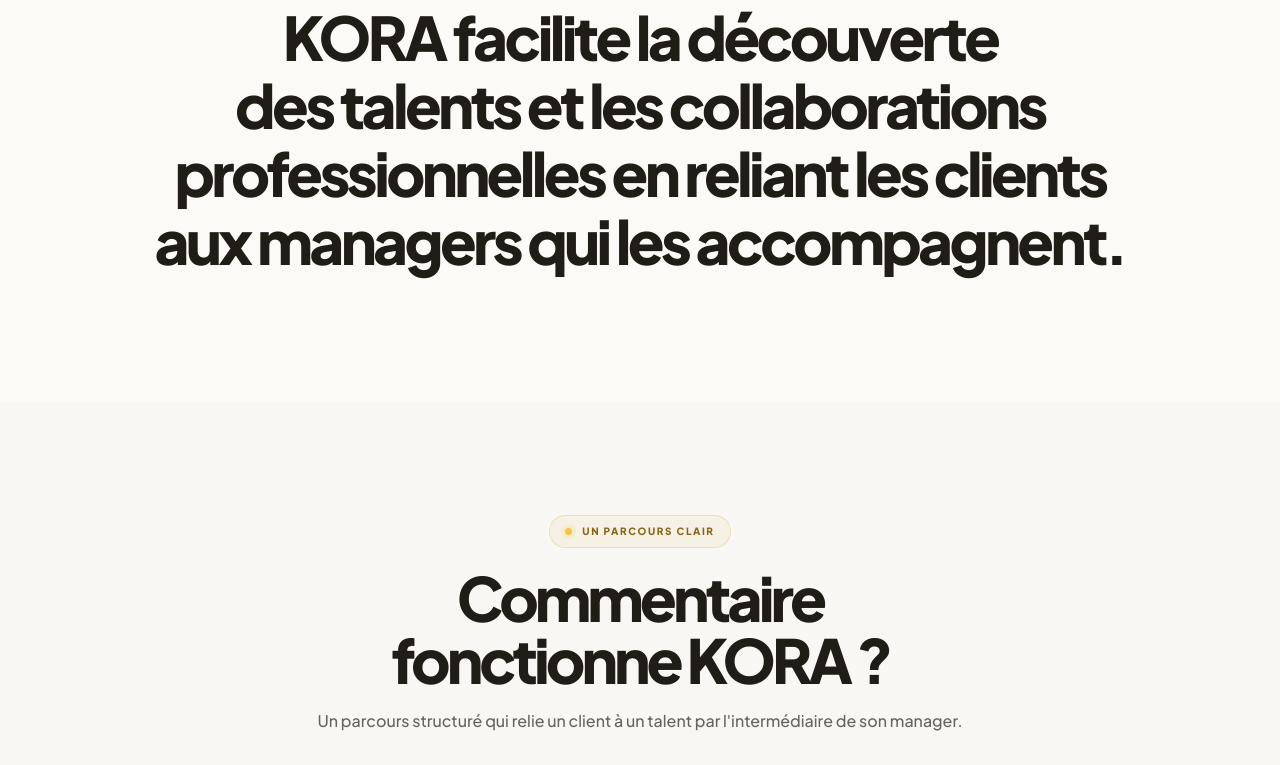
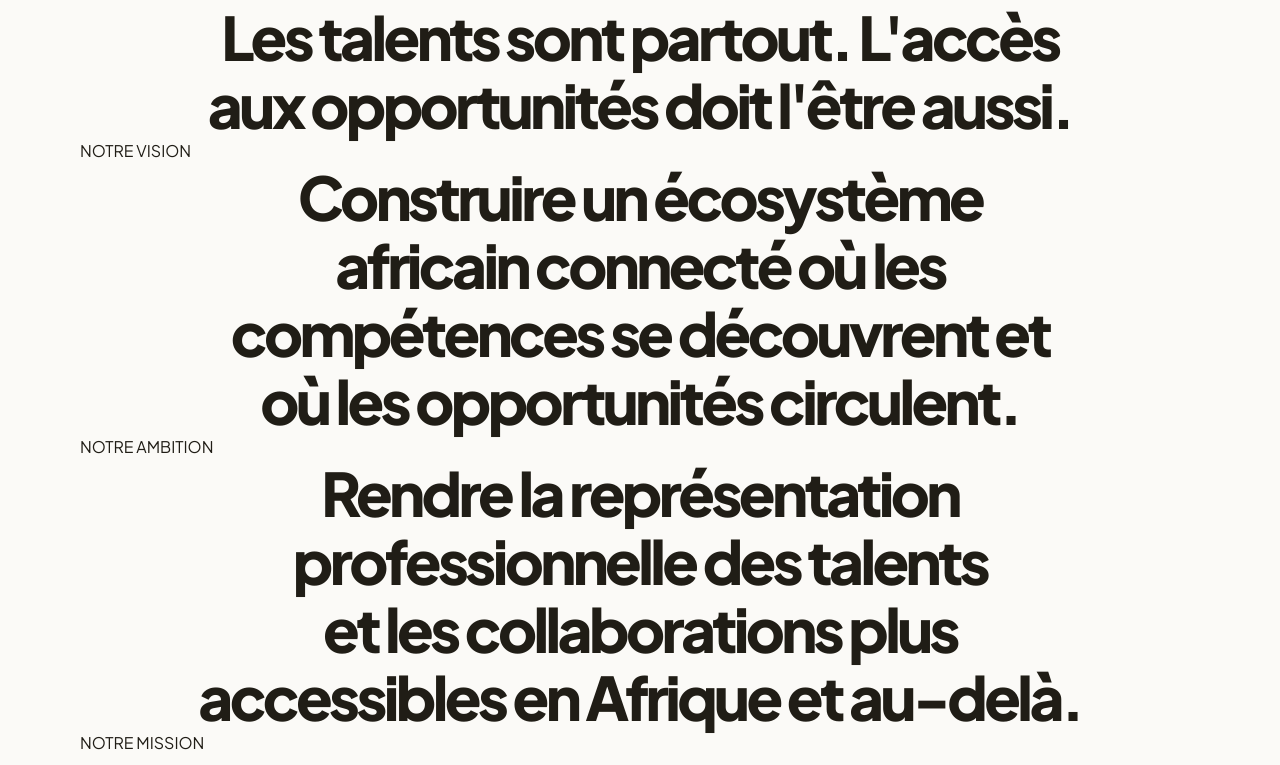
Before and after one commit to elviskienou0-cloud/Kora, a React (Vite) app: page / in a window 1280 px wide. Shown: the part 1340-2105 px from the top of the page. Built offline with nearby package versions, Linux system fonts and the light colour scheme; no server answers; the database is empty.

Commit message:
feat(landing): clarify KORA manifesto

```diff
--- a/src/components/landing/LandingManifesto.jsx
+++ b/src/components/landing/LandingManifesto.jsx
@@ -2,8 +2,30 @@ import { useI18n } from "@/i18n/kora-i18n.jsx"
 import { Reveal } from "./landingKit.jsx"
 
 export default function LandingManifesto() {
-  const { t } = useI18n()
-  return <section className="kora-lp-section kora-spotlight-manifesto" aria-label={t("landing.heroEyebrow")}>
-    <div className="kora-lp-container"><Reveal><p>{t("landing.whyManifesto")}</p></Reveal></div>
-  </section>
+  const { language } = useI18n()
+  const en = language === "en"
+  const items = en
+    ? [
+        ["OUR VISION", "Build a connected African talent ecosystem where skills can be discovered and opportunities can travel."],
+        ["OUR AMBITION", "Make professional talent representation and collaboration more accessible across Africa and beyond."],
+        ["OUR MISSION", "Give clients and managers a structured space to discover, connect, organize requests and develop collaborations."],
+      ]
+    : [
+        ["NOTRE VISION", "Construire un écosystème africain connecté où les compétences se découvrent et où les opportunités circulent."],
+        ["NOTRE AMBITION", "Rendre la représentation professionnelle des talents et les collaborations plus accessibles en Afrique et au-delà."],
+        ["NOTRE MISSION", "Offrir aux clients et aux managers un espace structuré pour découvrir, échanger, organiser les demandes et développer des collaborations."],
+      ]
+
+  return (
+    <section className="kora-lp-section kora-spotlight-manifesto kora-final-manifesto" aria-labelledby="manifesto-title">
+      <div className="kora-lp-container">
+        <Reveal>
+          <p className="kora-final-manifesto-lead">{en ? "Talent is everywhere. Access and opportunity should be too." : "Les talents sont partout. L'accès aux opportunités doit l'être aussi."}</p>
+        </Reveal>
+        <div className="kora-final-manifesto-grid">
+          {items.map(([title, text]) => <article key={title}><span>{title}</span><p>{text}</p></article>)}
+        </div>
+      </div>
+    </section>
+  )
 }
```
